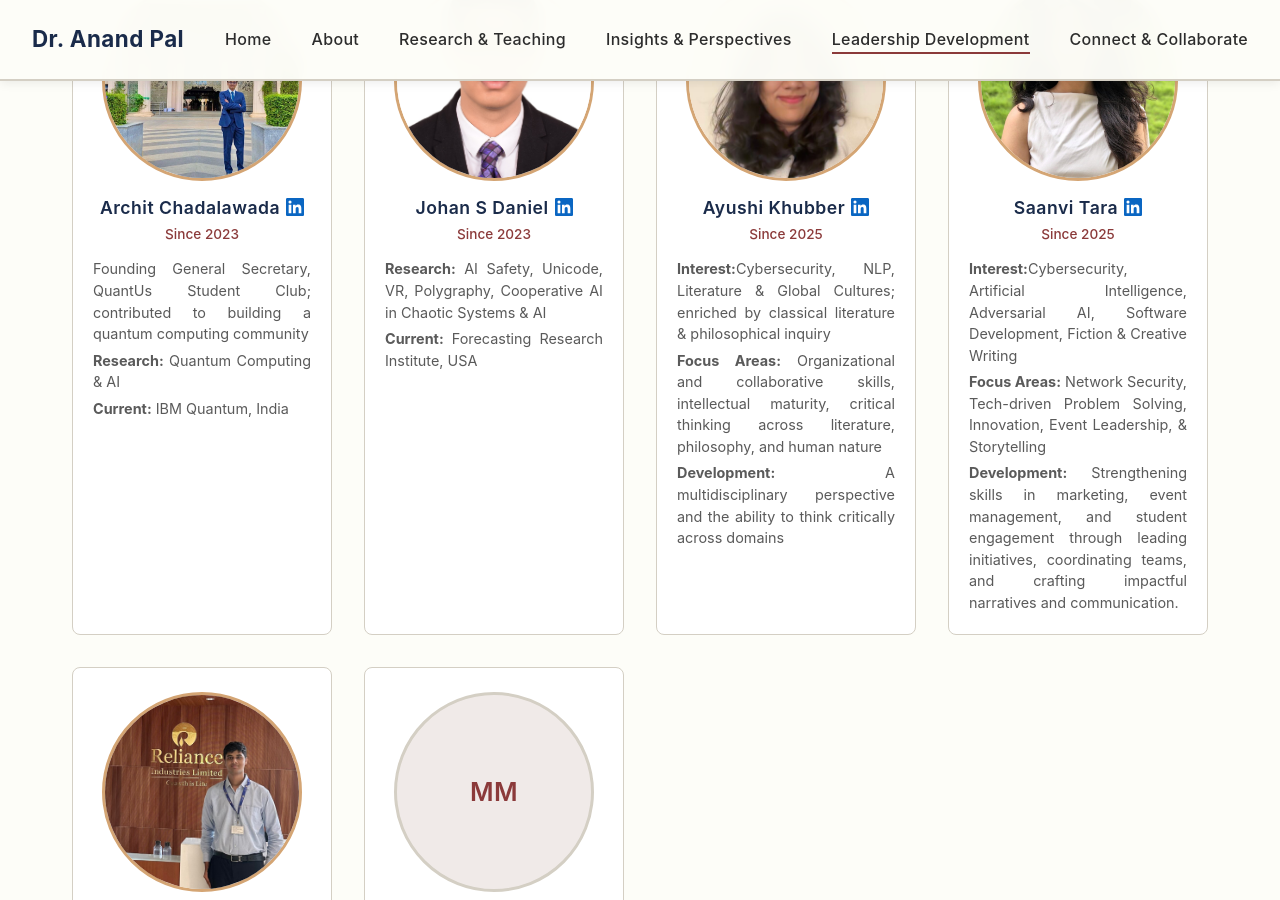
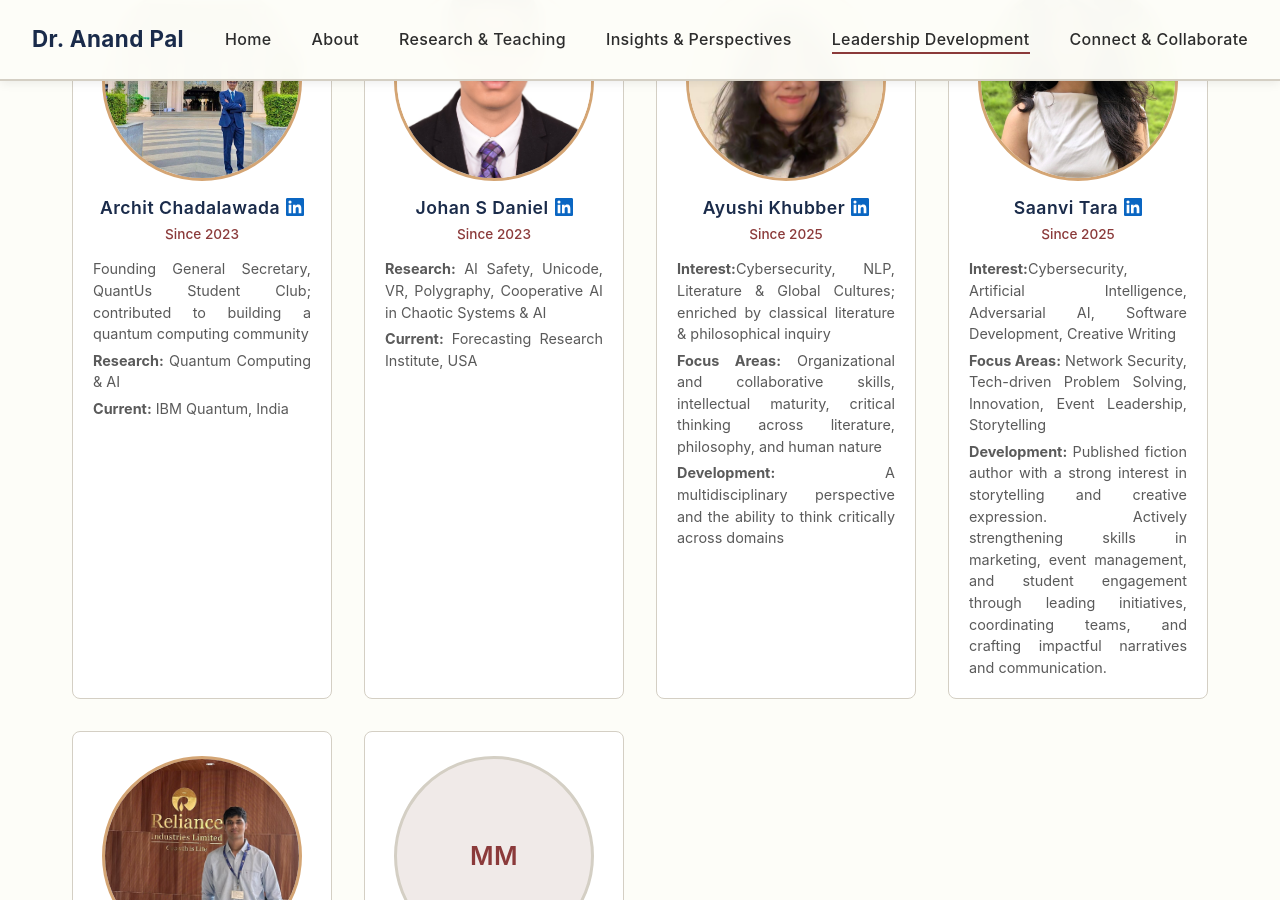
Before and after one commit to anandpal-in/anandpal-in.github.io, a Jekyll site: the page built from leadership-development/index.html, in a window 1280 px wide and 900 px high, scrolled down 720 px. Built offline with Jekyll 4.4.1, drawn with Linux system fonts in a browser that asks for light colours.

Commit message:
change: update leadership development page

```diff
--- a/leadership-development/index.html
+++ b/leadership-development/index.html
@@ -68,9 +68,9 @@ description: Leadership development, mentorship, and community engagement by Dr.
                         </a>
                     </h3>
                     <p class="mentee-since">Since 2025</p>
-                    <p class="mentee-detail"><strong>Interest:</strong>Cybersecurity, Artificial Intelligence, Adversarial AI, Software Development, Fiction &amp; Creative Writing </p>
-                    <p class="mentee-detail"><strong>Focus Areas:</strong> Network Security, Tech-driven Problem Solving, Innovation, Event Leadership, &amp; Storytelling</p>
-                    <p class="mentee-detail"><strong>Development:</strong> Strengthening skills in marketing, event management, and student engagement through leading initiatives, coordinating teams, and crafting impactful narratives and communication.</p>
+                    <p class="mentee-detail"><strong>Interest:</strong>Cybersecurity, Artificial Intelligence, Adversarial AI, Software Development, Creative Writing </p>
+                    <p class="mentee-detail"><strong>Focus Areas:</strong> Network Security, Tech-driven Problem Solving, Innovation, Event Leadership, Storytelling</p>
+                    <p class="mentee-detail"><strong>Development:</strong> Published fiction author with a strong interest in storytelling and creative expression. Actively strengthening skills in marketing, event management, and student engagement through leading initiatives, coordinating teams, and crafting impactful narratives and communication.</p>
                 </div>
             </div>
 
```
